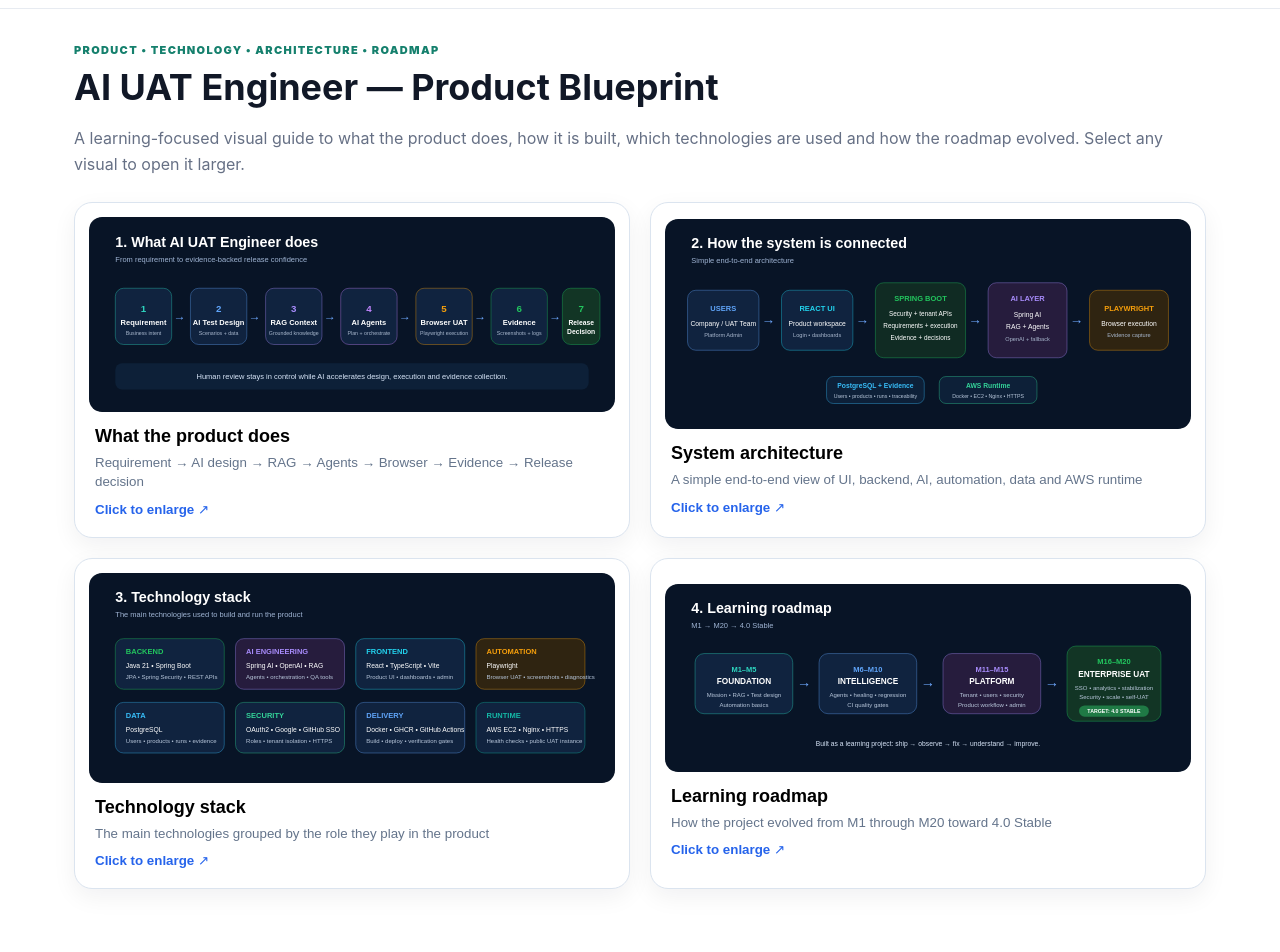
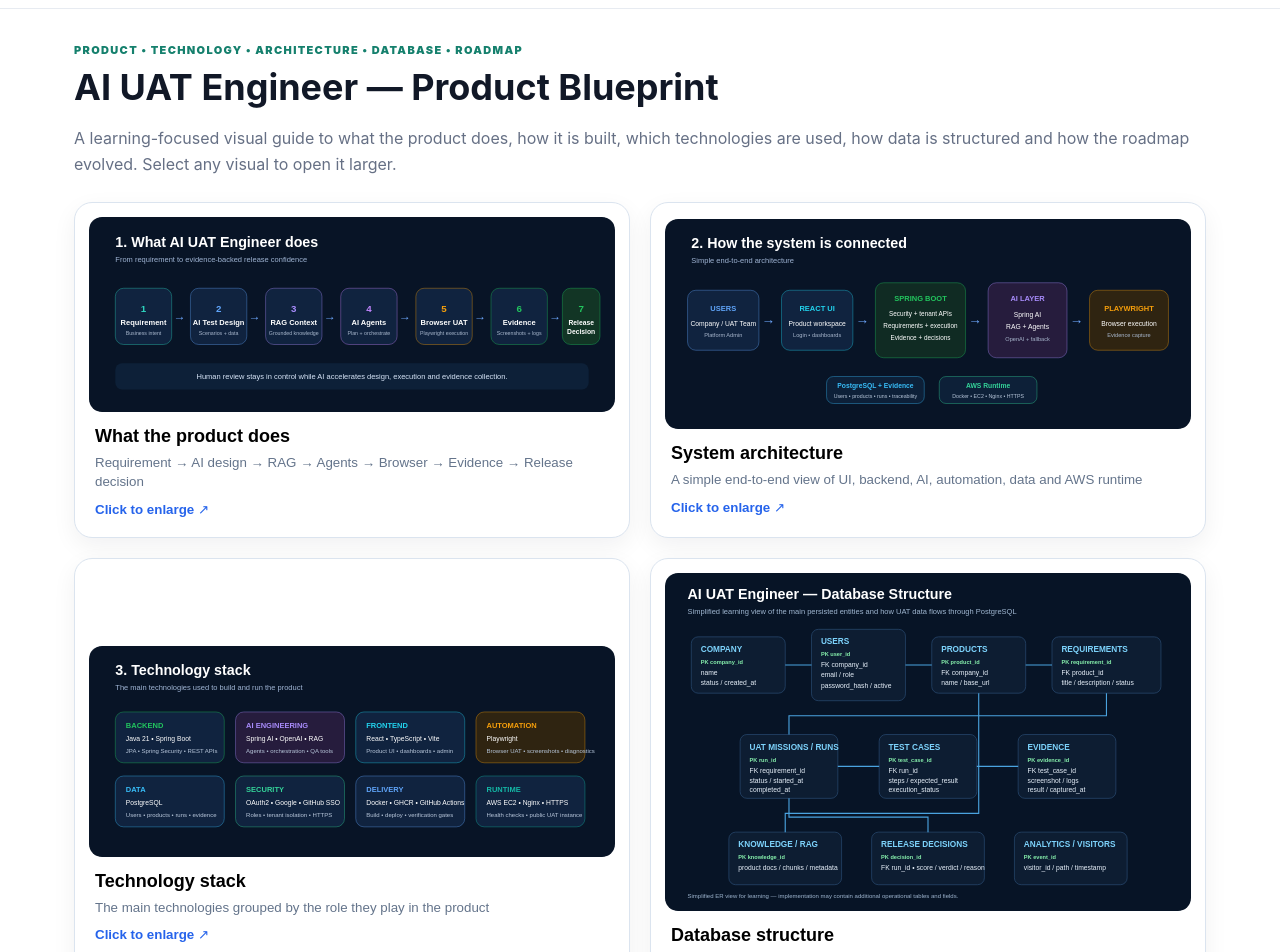
Before and after one commit to stejas7/ai-qa-frontend, a React (Vite) app: page /blueprint in a window 1280 px wide. Shown: the part 60-1012 px from the top of the page. Built offline with nearby package versions, Linux system fonts and the light colour scheme; no server answers.

Commit message:
feat(blueprint): add database structure to visual gallery

```diff
--- a/src/pages/ProductBlueprintPage.tsx
+++ b/src/pages/ProductBlueprintPage.tsx
@@ -17,6 +17,11 @@ const visuals = [
     src: '/blueprint-technology.svg'
   },
   {
+    title: 'Database structure',
+    subtitle: 'Simplified ER view of companies, users, products, requirements, runs, test cases, evidence, RAG knowledge, analytics and release decisions',
+    src: '/blueprint-database.svg'
+  },
+  {
     title: 'Learning roadmap',
     subtitle: 'How the project evolved from M1 through M20 toward 4.0 Stable',
     src: '/blueprint-roadmap.svg'
@@ -27,9 +32,9 @@ export default function ProductBlueprintPage(){
   const [selected,setSelected]=useState<(typeof visuals)[number] | null>(null);
 
   return <main className="page">
-    <div className="eyebrow">PRODUCT • TECHNOLOGY • ARCHITECTURE • ROADMAP</div>
+    <div className="eyebrow">PRODUCT • TECHNOLOGY • ARCHITECTURE • DATABASE • ROADMAP</div>
     <h1>AI UAT Engineer — Product Blueprint</h1>
-    <p className="lead">A learning-focused visual guide to what the product does, how it is built, which technologies are used and how the roadmap evolved. Select any visual to open it larger.</p>
+    <p className="lead">A learning-focused visual guide to what the product does, how it is built, which technologies are used, how data is structured and how the roadmap evolved. Select any visual to open it larger.</p>
 
     <section style={{display:'grid',gridTemplateColumns:'repeat(auto-fit,minmax(420px,1fr))',gap:'20px',marginTop:'24px'}}>
       {visuals.map((visual)=><button
```
